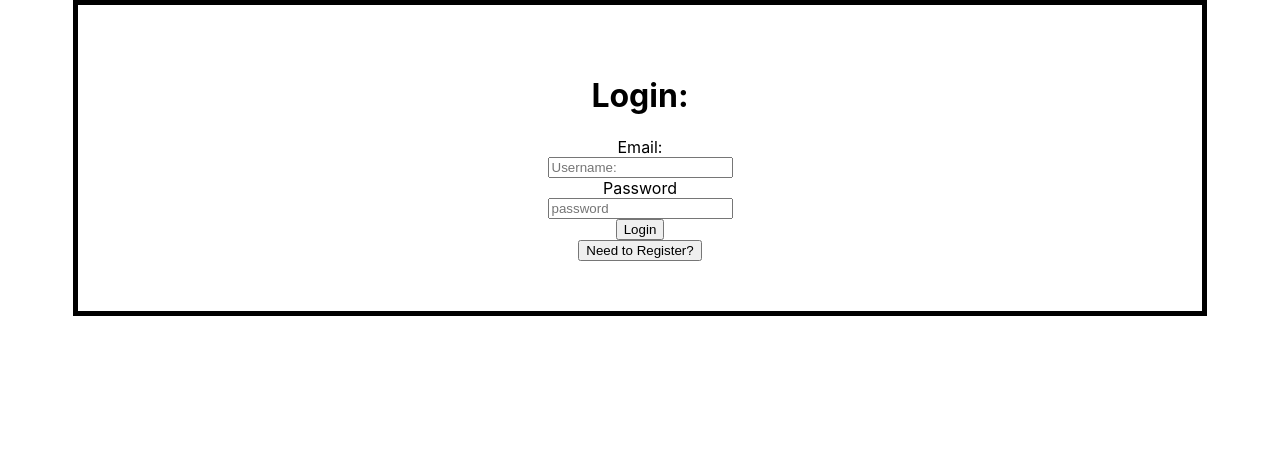
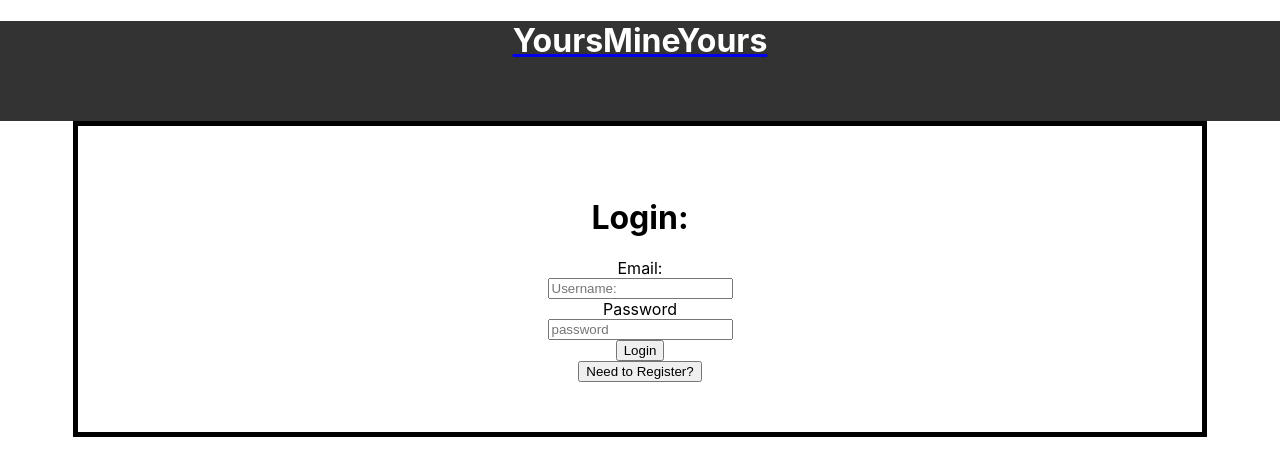
Before and after one commit to bw-eu-use-my-tech-stuff/FE, a React (Create React App) app in the folder yoursmineyours/: page /login in a window 1280 px wide. Shown: the top 476 px of the page. Built offline with nearby package versions, Linux system fonts and the light colour scheme.

Commit message:
MVP reached?

```diff
--- a/yoursmineyours/src/App.js
+++ b/yoursmineyours/src/App.js
@@ -8,6 +8,8 @@ import OwnerLogin from './components/OwnerLogin';
 import AddItem from './components/DashboardAddItem';
 import DashboardAfterOwnerLogin from './components/DashboardAfterOwnerLogin';
 import RenterLogin from './components/RenterLogin';
+import renterRegister from './components/RenterRegister';
+import RenterRegister from './components/RenterRegister';
 
 function App() {
   return (
@@ -19,6 +21,7 @@ function App() {
       <Route path="/rentItem" component={ForRentForm}/>
       <Route path="/ownerDashboard" component={DashboardAfterOwnerLogin}/>
       <Route path="/renterLogin" component={RenterLogin}/>
+      <Route path="/renterRegister" component={RenterRegister}/>
     </div>
   );
 }
--- /dev/null
+++ b/yoursmineyours/src/components/NavBar.js
@@ -0,0 +1,28 @@
+import React from 'react';
+import { Link } from 'react-router-dom';
+import styled from 'styled-components';
+
+const Nav = styled.div`
+background-color: #333;
+height: 100px;
+color: white;
+text-decoration: none;
+align-items; centre;
+justify-content: centre;
+`
+
+const HomeText = styled.h1`
+color: white;
+text-decoration: none;
+`
+
+function NavBar(){
+
+    return(
+        <Nav>
+            <Link to="/"><HomeText>YoursMineYours</HomeText></Link>
+        </Nav>
+    )
+}
+
+export default NavBar;
--- a/yoursmineyours/src/components/OwnerLogin.js
+++ b/yoursmineyours/src/components/OwnerLogin.js
@@ -1,6 +1,7 @@
 import React, { useState } from "react";
 import "../styles/Login.css";
 import axios from "axios";
+import NavBar from './NavBar';
 
 function OwnerLogin(props) {
   const [user, setUser] = useState({
@@ -36,6 +37,7 @@ function OwnerLogin(props) {
 
   return (
     <div>
+      <NavBar/>
       <form className="loginForm">
         <h1>Login:</h1>
         <label>Email:</label>
--- a/yoursmineyours/src/components/OwnerRegister.js
+++ b/yoursmineyours/src/components/OwnerRegister.js
@@ -1,6 +1,7 @@
 import React, { useState } from "react";
 import "../styles/Login.css";
 import axios from "axios";
+import NavBar from './NavBar';
 
 function OwnerRegister(props) {
   const [registrar, setRegistrar] = useState({
@@ -35,6 +36,7 @@ function OwnerRegister(props) {
 
   return (
     <div>
+      <NavBar/>
       <form className="loginForm" onSubmit={handleSubmit}>
         <h1>Register</h1>
         <label>Username:</label>
--- a/yoursmineyours/src/components/RentItemCard.js
+++ b/yoursmineyours/src/components/RentItemCard.js
@@ -23,7 +23,7 @@ border-radius: 3px;
 
 function RentItemCard(props){
 
-    console.log('Props from RentItemCard: ' + props.data.name);
+    console.log(props);
 
     return(
 
@@ -43,8 +43,8 @@ function RentItemCard(props){
 
 const rentItem = event => {
     console.log('you clicked it');
-    // console.log(props);
-    // props.history.push('/renterlogin');
+    event.preventDefault();
+    // props.data.history.push('/renterRegister');
 }
 
 
--- /dev/null
+++ b/yoursmineyours/src/components/RenterRegister.js
@@ -0,0 +1,14 @@
+import React from 'react';
+
+function RenterRegister(){
+
+    return(
+        <div>
+            <h1>
+                To rent, you must register first.
+            </h1>
+        </div>
+    )
+}
+
+export default RenterRegister;
```
